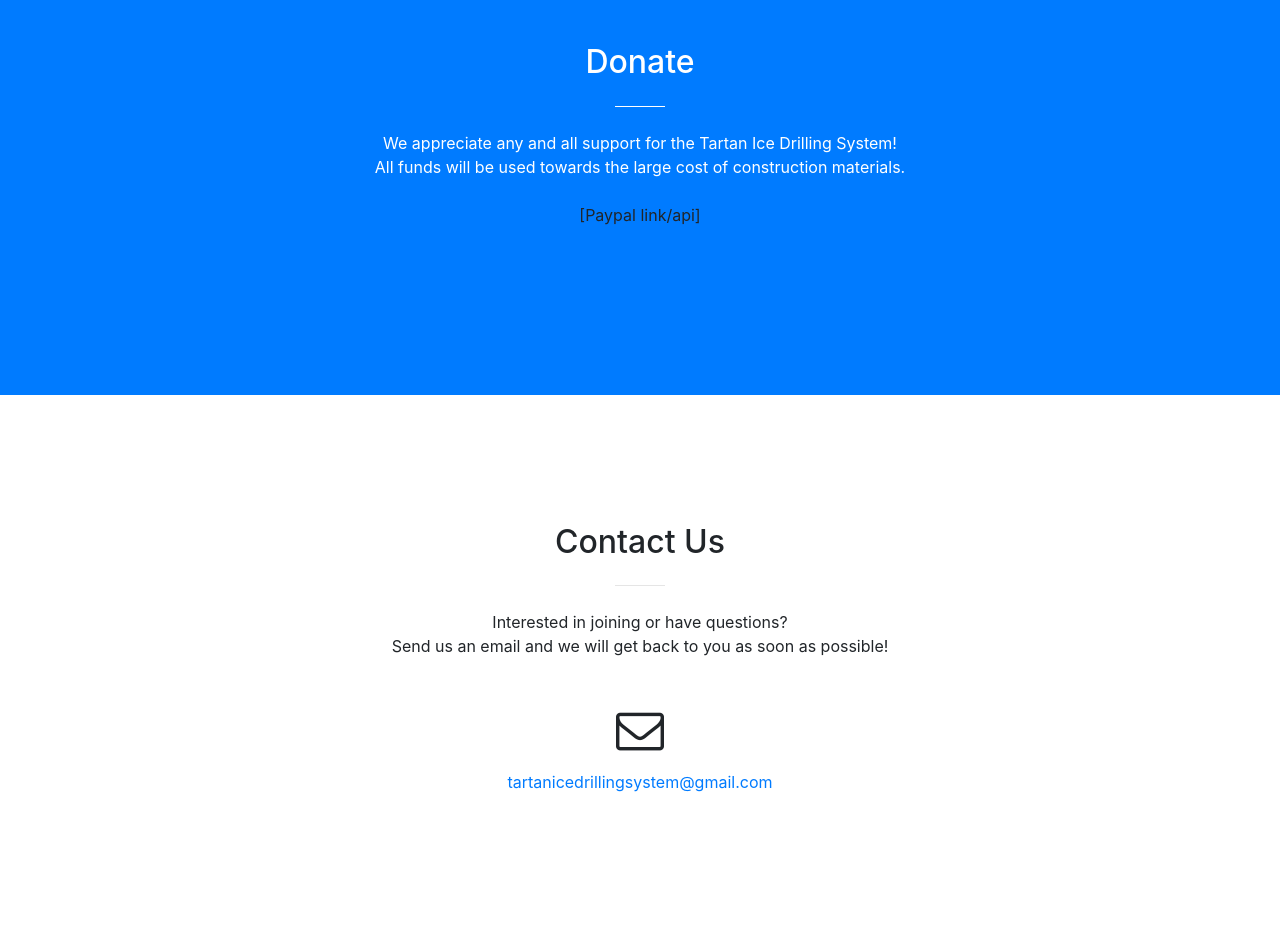
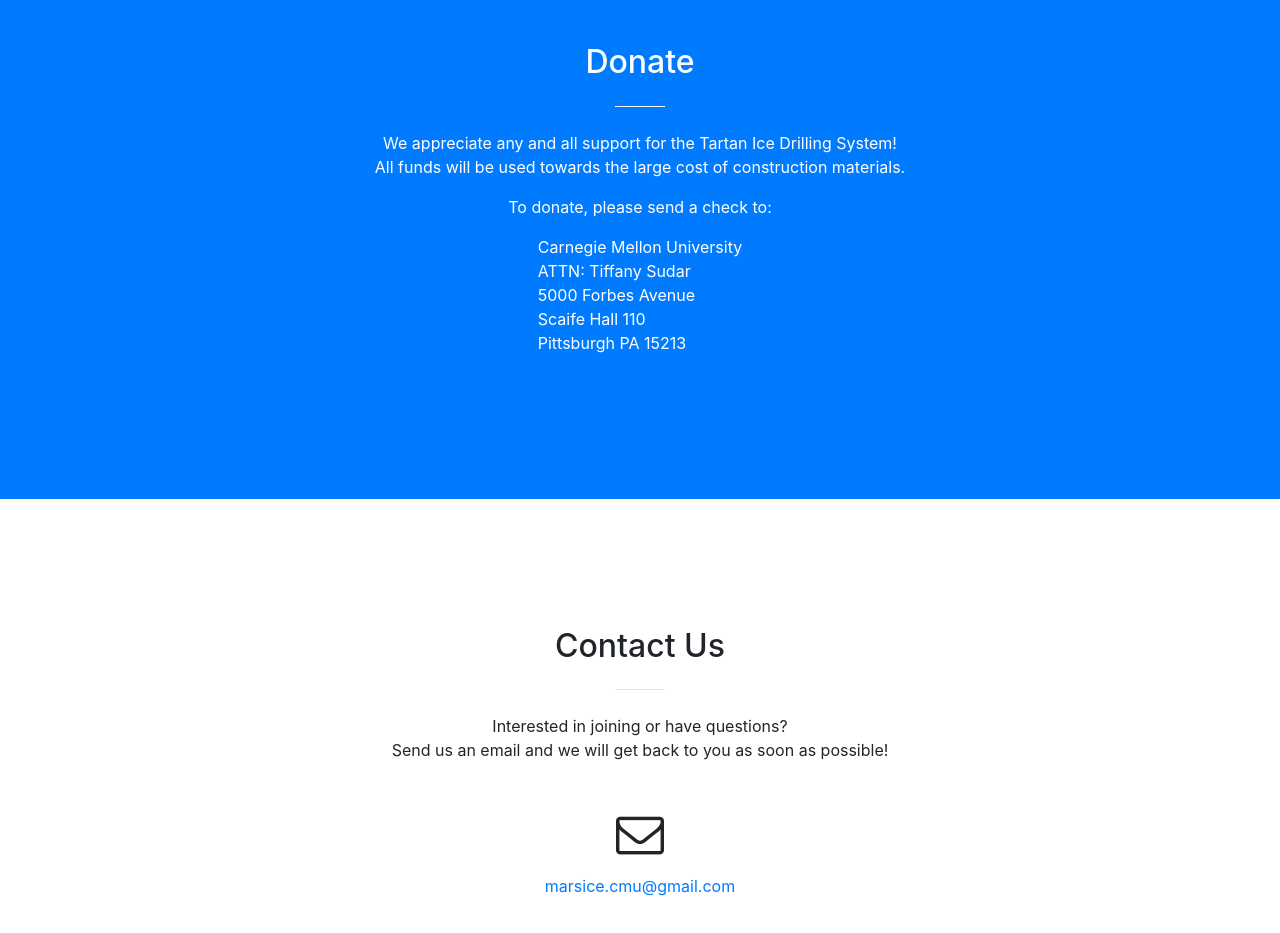
Before and after one commit to TartanIceDrillingSystem/tartanicedrillingsystem.github.io, a website with bundled scripts: page index.html in a window 1280 px wide. Shown: the part 2400-3333 px from the top of the page. Built offline with nearby package versions, Linux system fonts and the light colour scheme.

Commit message:
Update donation info and correct email

```diff
--- a/index.html
+++ b/index.html
@@ -104,7 +104,7 @@
         </div>
         <div class="row">
           <div class="col-lg-8 mx-auto">
-            <img src="img/team_photo.jpg" style="display: block; margin-left: auto; margin-right: auto; width: 100%;">
+            <img src="img/team_photo.jpg" style="display: block; margin-left: auto; margin-right: auto; width: 100%; border-radius: 5px">
           </div>
         </div>
         <br/>
@@ -118,18 +118,29 @@
     </section>
 
     <section class="bg-primary" id="donate">
-      <div class="container">
+      <div class="container text-white">
         <div class="row">
           <div class="col-lg-12 text-center">
-            <h2 class="section-heading text-white">Donate</h2>
+            <h2 class="section-heading">Donate</h2>
             <hr class="light my-4">
           </div>
         </div>
-      </div>
-      <div class="col-lg-8 mx-auto text-center">
-        <p class="mb-4 text-white">We appreciate any and all support for the Tartan Ice Drilling System!<br/>All funds will be used towards the large cost of construction materials.</p>
-        <p>[Paypal link/api]</p>
-        <br/>
+        <div class="row">
+          <div class="col-lg-8 mx-auto text-center">
+            <p>We appreciate any and all support for the Tartan Ice Drilling System!<br/>All funds will be used towards the large cost of construction materials.</p>
+            <p>To donate, please send a check to:</p>
+          </div>
+        </div>
+        <div class="text-center">
+          <div style="display: inline-block; text-align: left">
+            <p> Carnegie Mellon University<br/>
+                ATTN: Tiffany Sudar<br/>
+                5000 Forbes Avenue<br/>
+                Scaife Hall 110<br/>
+                Pittsburgh PA 15213<br/>
+            </p>
+          </div>
+        </div>
       </div>
     </section>
 
@@ -145,7 +156,7 @@
         <div class="col-lg-4 mx-auto text-center">
             <i class="fa fa-envelope-o fa-3x mb-3 sr-contact"></i>
             <p>
-              <a href="mailto:tartanicedrillingsystem@gmail.com">tartanicedrillingsystem@gmail.com</a>
+              <a href="mailto:tartanicedrillingsystem@gmail.com">marsice.cmu@gmail.com</a>
             </p>
           </div>
         </div>
```
